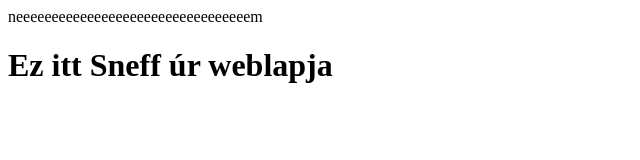
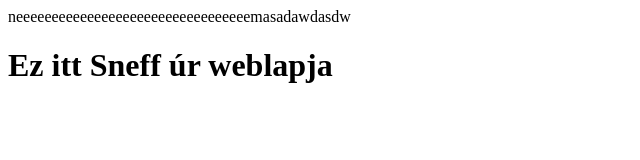
Before and after one commit to Boti719/sneffboti719, a plain HTML site: page index.html in a window 1280 px wide. Shown: the whole page, without its empty margins (0-640 px from the left). Drawn offline with Linux system fonts and the light colour scheme.

Commit message:
nem tudom

```diff
--- a/index.html
+++ b/index.html
@@ -7,7 +7,7 @@
     <title>Saját</title>
 </head>
 <body>
-    neeeeeeeeeeeeeeeeeeeeeeeeeeeeeeeeem
+    neeeeeeeeeeeeeeeeeeeeeeeeeeeeeeeeemasadawdasdw
     <h1> Ez itt Sneff úr weblapja </h1>
 </body>
 </html>
```
